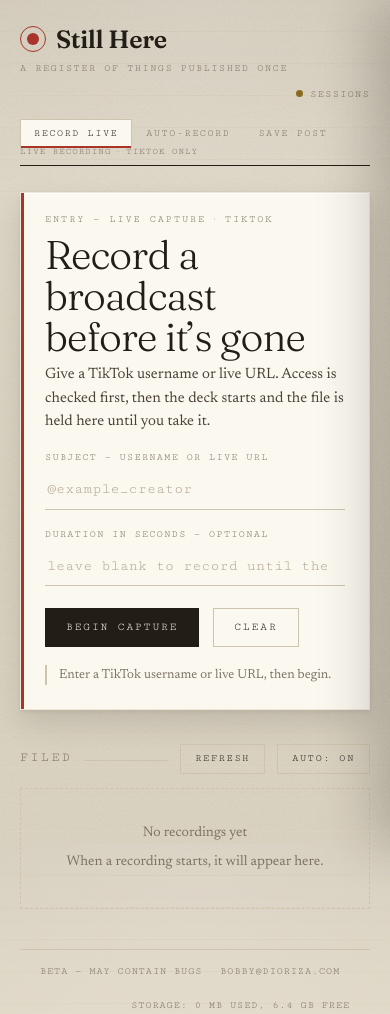
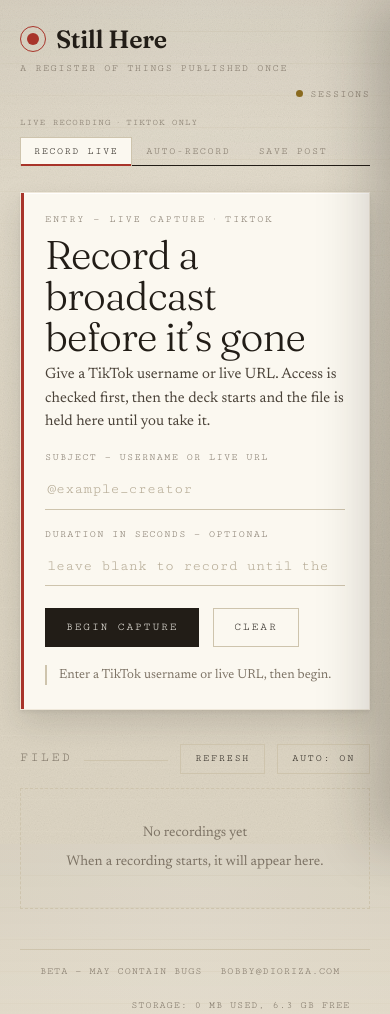
Before and after one commit to anfieldlad/tiktok-live-recorder-app, a FastAPI app: page / in a window 390 px wide. Run offline with FastAPI, Linux system fonts and the light colour scheme; data that the repository does not hold is empty.

Commit message:
ui: keep the tab strip attached to the rule on narrow screens
The nav note wrapped onto a second flex line, which put it between the
tabs and the masthead rule — colliding with the active tab's open bottom
edge and detaching the tab from the line it is drawn to sit on. Order it
above the strip below 620px instead, so the tabs stay flush.

Co-Authored-By: Claude Opus 5 <noreply@anthropic.com>

```diff
--- a/app/static/css/app.css
+++ b/app/static/css/app.css
@@ -171,7 +171,13 @@ code { font-family: var(--font-mono); font-size: 0.92em; }
 .footer .sp{margin-left:auto}
 .footer-item.warn{color:var(--failed);font-weight:400}
 :focus-visible{outline:2px solid var(--ink-2);outline-offset:2px}
-@media (max-width:620px){ .tabs-note{margin-left:0;width:100%;padding-top:0} }
+/* Narrow: the note can no longer sit at the end of the tab row. Left to wrap,
+   it lands on a second flex line *between* the tabs and the masthead rule —
+   colliding with the active tab's open bottom edge and detaching it from the
+   rule it is drawn to sit on. Lift it above the strip instead. */
+@media (max-width:620px){
+  .tabs-note{order:-1;margin-left:0;width:100%;padding:0 0 9px}
+}
 
 /* ==========================================================================
    The sheet — a page's entry form
--- a/app/templates/base.html
+++ b/app/templates/base.html
@@ -8,7 +8,7 @@
   <link rel="preconnect" href="https://fonts.googleapis.com">
   <link rel="preconnect" href="https://fonts.gstatic.com" crossorigin>
   <link rel="stylesheet" href="https://fonts.googleapis.com/css2?family=Fraunces:opsz,wght,SOFT@9..144,300..900,0..100&family=Newsreader:opsz,wght@6..72,300..500&family=Cutive+Mono&display=swap">
-  <link rel="stylesheet" href="{{ (base_path or '') ~ '/static/css/app.css?v=12' }}">
+  <link rel="stylesheet" href="{{ (base_path or '') ~ '/static/css/app.css?v=13' }}">
 </head>
 <body>
   <div class="wrap">
```
